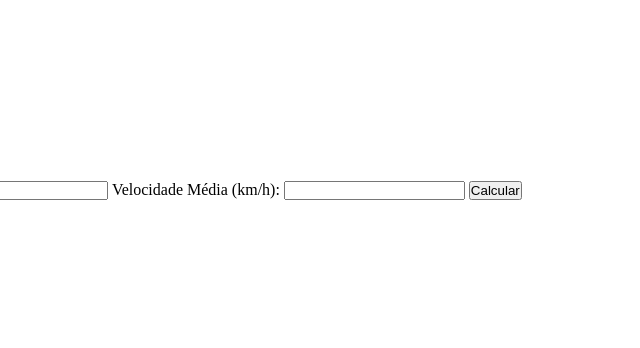
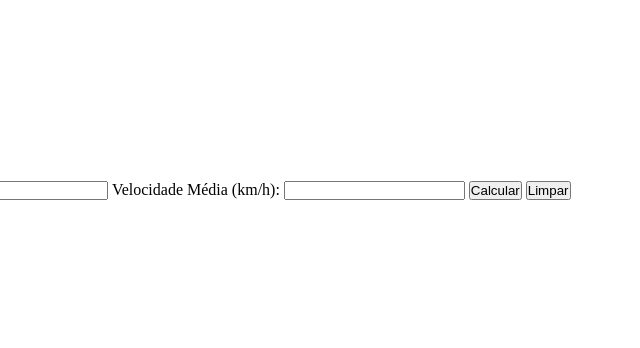
Before and after one commit to GiovanaCarrascosa/PRESTACAO-COMPRAS, a plain HTML site: page index.html in a window 1280 px wide. Shown: the full height of the page, 640-1280 px from the left. Drawn offline with Linux system fonts and the light colour scheme.

Commit message:
add botao de limpar

```diff
--- a/index.html
+++ b/index.html
@@ -75,6 +75,7 @@
                 <input class="dados-veiculo-velocidade_input" type="number" id="velocidade-media">
 
                 <button id="btn-calcular">Calcular</button>
+                <button id="btn-limpar">Limpar</button>
 
             </form>
 
```
